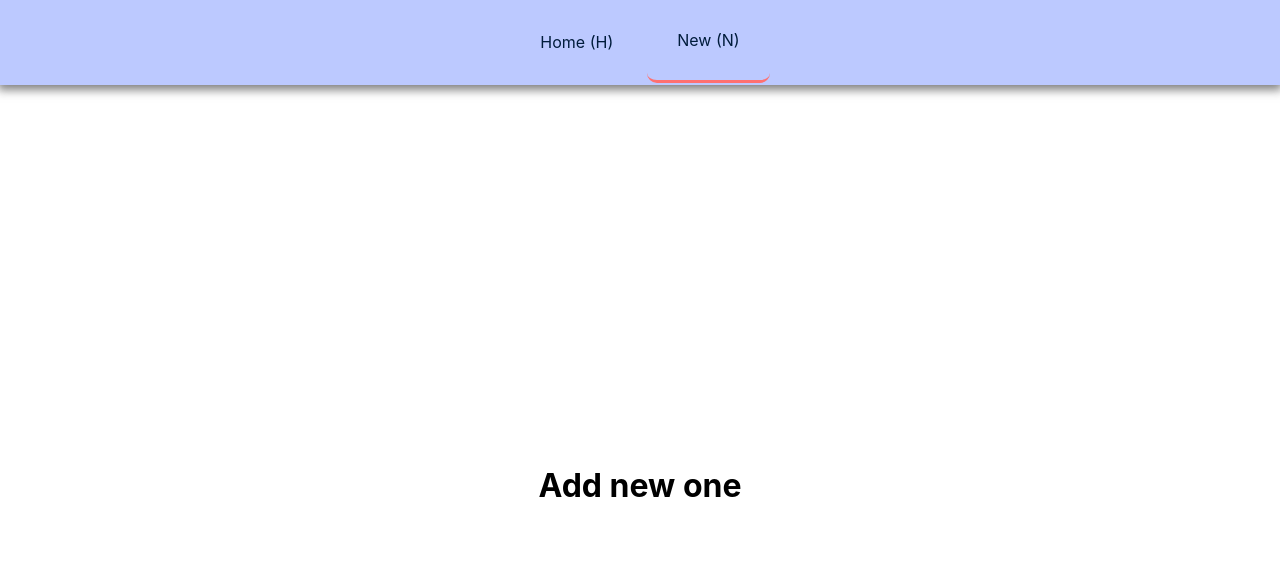
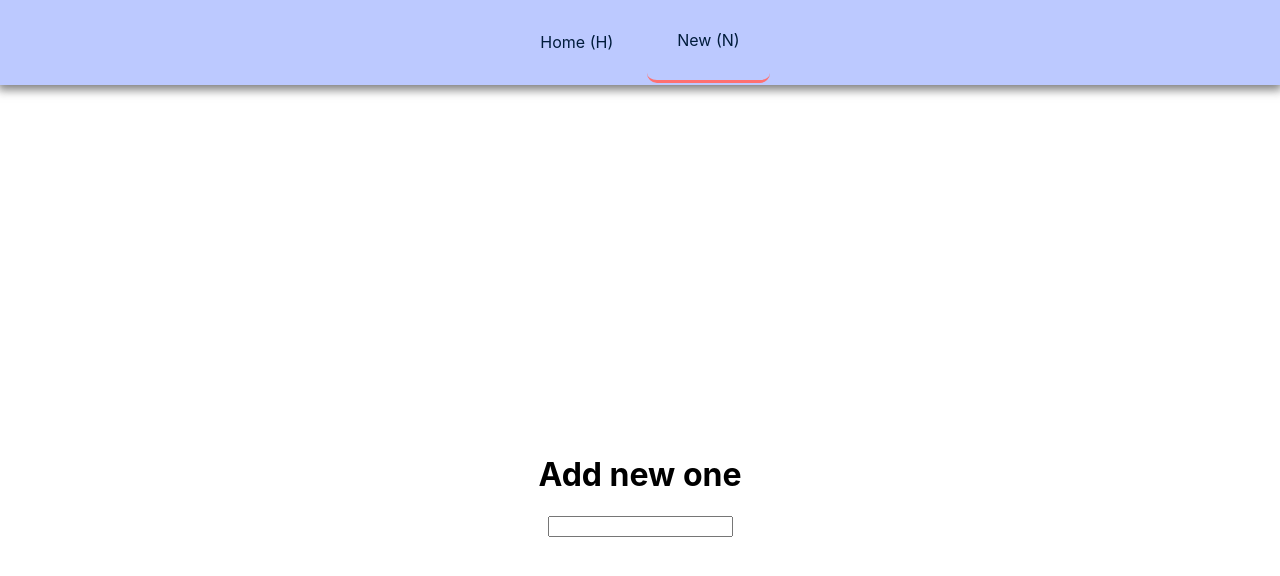
Before and after one commit to LucaMele/track-daily-expenses, a Next.js app: page /expenditure/new in a window 1280 px wide. Shown: the top 576 px of the page. Built offline with nearby package versions, Linux system fonts and the light colour scheme.

Commit message:
SAVE POSTS NAME

```diff
--- a/components/header/Header.module.css
+++ b/components/header/Header.module.css
@@ -1,3 +1,7 @@
+.header {
+  min-width: 400px;
+}
+
 .nav {
   flex: 1;
   display: flex;
--- a/components/layout/Layout.module.css
+++ b/components/layout/Layout.module.css
@@ -6,4 +6,5 @@
   flex-direction: column;
   justify-content: center;
   align-items: center;
+  min-width: 400px;
 }
--- a/pages/_app.tsx
+++ b/pages/_app.tsx
@@ -4,6 +4,8 @@ import type { AppProps } from 'next/app';
 
 import { Layout } from '../components/layout';
 
+const Posts = React.createContext({});
+
 export default ({ Component, pageProps }: AppProps) => (
   <Layout>
     <Component {...pageProps} />
--- /dev/null
+++ b/pages/api/add-post.ts
@@ -0,0 +1,42 @@
+// Next.js API route support: https://nextjs.org/docs/api-routes/introduction
+import type { NextApiRequest, NextApiResponse } from 'next';
+import fs from 'fs';
+
+type Post = {
+  title: string
+};
+
+type Posts = [
+  Post
+];
+
+const FILE_NAME = 'posts.json';
+const DIR = `${process.cwd()}/pages/api/data`;
+const FILE_PATH = `${DIR}/${FILE_NAME}`;
+
+const createFolderIfNotExisting = () => {
+  if (!fs.existsSync(DIR)) {
+    fs.mkdirSync(DIR);
+  }
+
+  if (!fs.existsSync(FILE_PATH)) {
+    fs.writeFileSync(FILE_PATH, '[]');
+  }
+};
+
+export default function handler(
+  req: NextApiRequest,
+  res: NextApiResponse<Posts>,
+) {
+  createFolderIfNotExisting();
+  fs.readFile(FILE_PATH, 'utf-8', (err, dataString) => {
+    if (err) {
+      throw err;
+    }
+    const data: Posts = JSON.parse(dataString || '[]');
+    data.push((req.body as Post));
+    fs.writeFile(FILE_PATH, JSON.stringify(data), () => {
+      res.status(200).json(data);
+    });
+  });
+}
--- a/pages/api/hello.ts
+++ b/pages/api/hello.ts
@@ -9,5 +9,6 @@ export default function handler(
   req: NextApiRequest,
   res: NextApiResponse<Data>,
 ) {
+
   res.status(200).json({ name: 'John Doe' });
 }
--- a/pages/expenditure/new/index.tsx
+++ b/pages/expenditure/new/index.tsx
@@ -1,6 +1,37 @@
-import React from 'react';
+import React, { FormEventHandler } from 'react';
 import type { NextPage } from 'next';
 
-const NewExpenditure: NextPage = () => (<h1>Add new one</h1>);
+const NewExpenditure: NextPage = () => {
+
+  const addPost: FormEventHandler<HTMLFormElement> = async (event) => {
+    event.preventDefault();
+    const data = new FormData((event.target as HTMLFormElement));
+    const formObject = {};
+    for (const [key, value] of data) {
+      (formObject as any)[key] = value;
+    }
+    const res = await fetch(
+      'http://localhost:3000/api/add-post',
+      {
+        body: JSON.stringify(formObject),
+        headers: {
+          'Content-Type': 'application/json',
+        },
+        method: 'POST',
+      },
+    );
+    const result = await res.json();
+    console.log(result);
+  };
+
+  return (
+    <>
+      <h1>Add new one</h1>
+      <form onSubmit={addPost}>
+        <input type="text" name="title"></input>
+      </form>
+    </>
+  );
+};
 
 export default NewExpenditure;
--- a/tsconfig.json
+++ b/tsconfig.json
@@ -1,6 +1,6 @@
 {
   "compilerOptions": {
-    "target": "es6",
+    "target": "ES2021",
     "lib": ["dom", "dom.iterable", "esnext"],
     "allowJs": true,
     "skipLibCheck": true,
```
Also changed, not shown: 1 other file (tests, documents, lock files or other folders).
